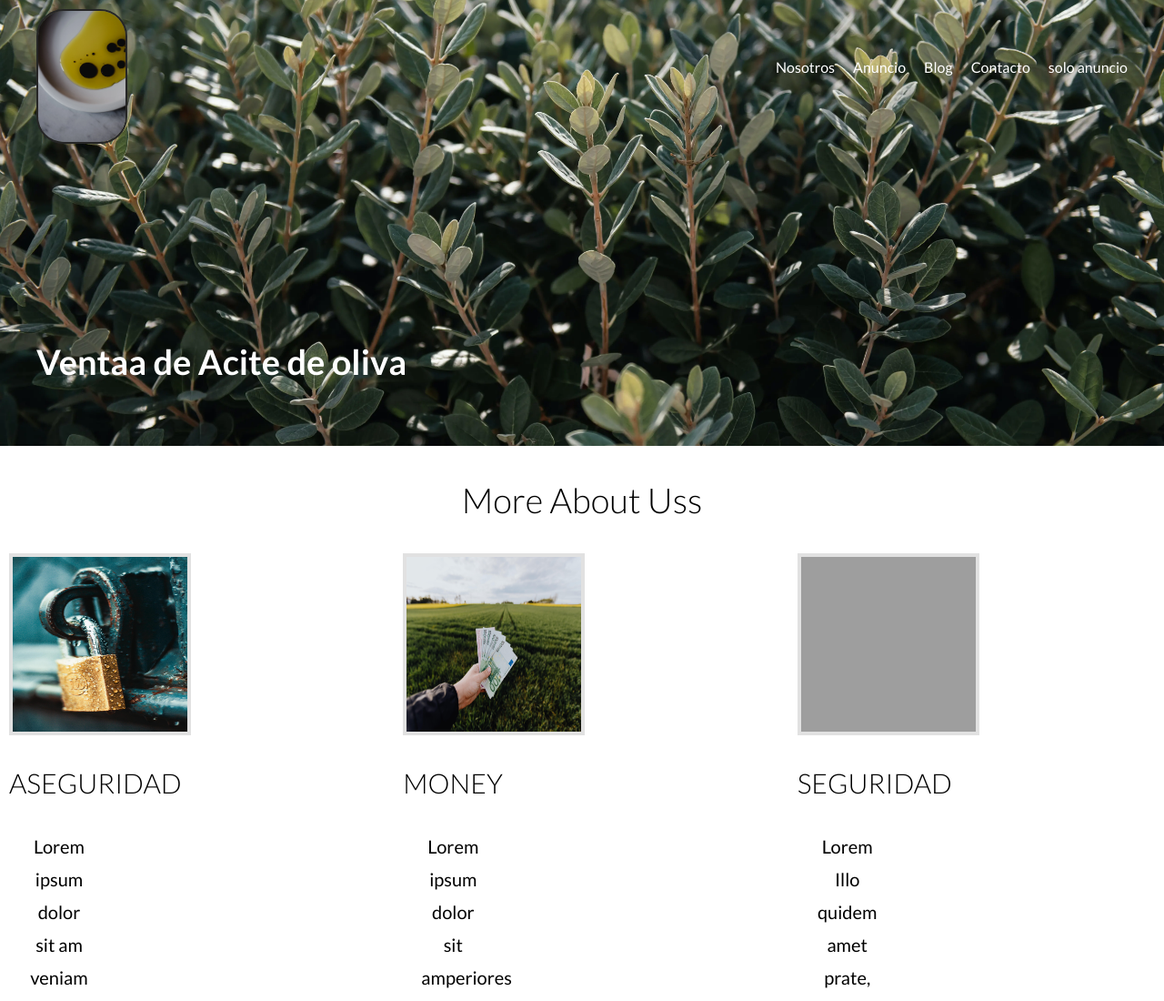
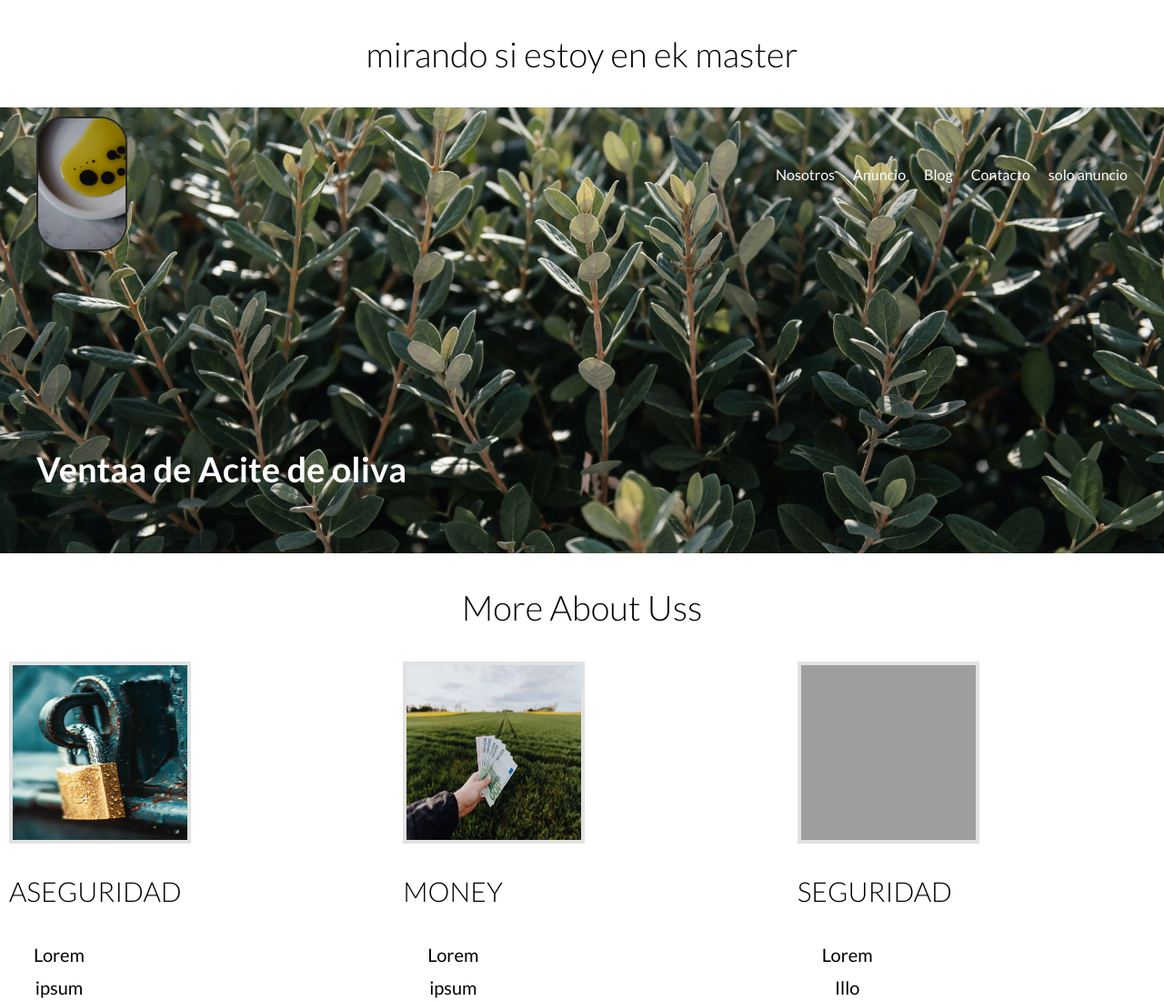
Before and after one commit to deividmng/olive, a website: page Desktop/olive-main/index.html in a window 1280 px wide. Shown: the top 1100 px of the page at 91% size. Drawn offline with Linux system fonts and the light colour scheme; grey boxes are pictures that could not be loaded.

Commit message:
antes de d

```diff
--- a/Desktop/olive-main/index.html
+++ b/Desktop/olive-main/index.html
@@ -7,6 +7,8 @@
     <link rel="stylesheet" href="build/css/app.css" />
   </head>
   <body>
+
+    <h1>mirando si estoy en ek master</h1>
     <header class="header inicio">
       <div class="contenedor contenido-header">
         <div class="barra">
```
